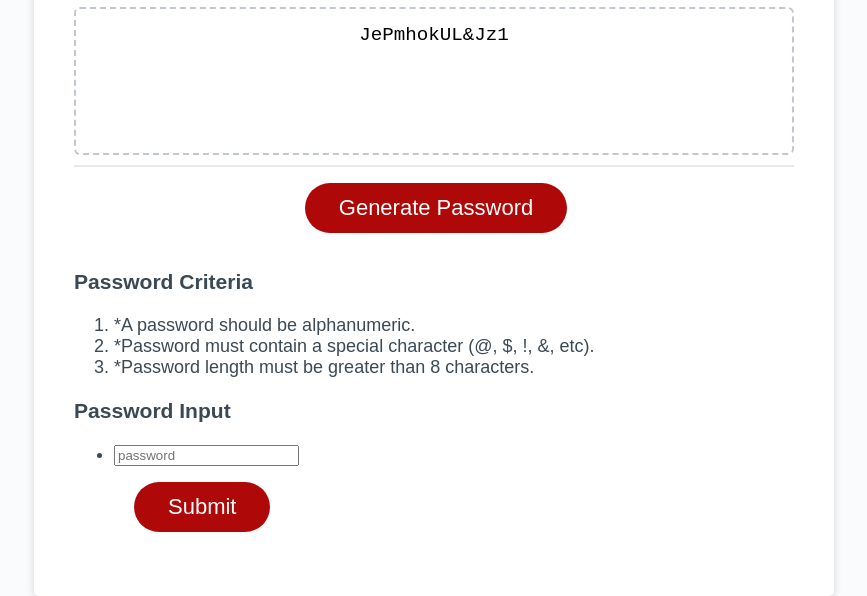
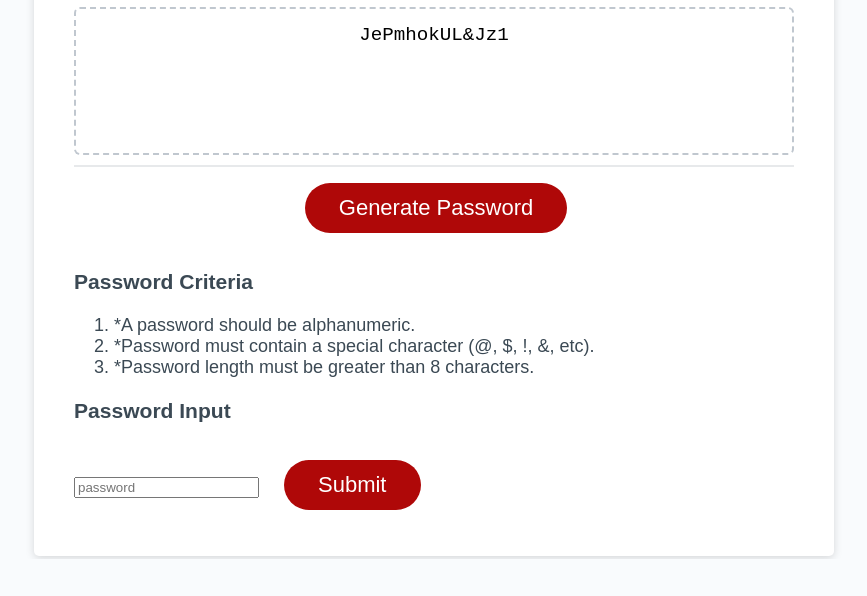
Before and after one commit to ChipHvzvrd/password-generator, a plain HTML site: page index.html in a window 1280 px wide. Both pictures are taken after a click on the button "Generate Password". Shown: the part 241-837 px from the top of the page, without its empty margins (206-1073 px from the left). After the commit the page ends 800 px from the top, so only its background shows below. Drawn offline with Linux system fonts and the light colour scheme.

Commit message:
small HTML commits

```diff
--- a/assets/script.js
+++ b/assets/script.js
@@ -38,4 +38,4 @@ function checkPassword(inputtxt){
 // Add event listener to generate button
 generateBtn.addEventListener("click", writePassword);
 generateBtn.addEventListener("click", passwordCriteria);
-//passwordInput.addEventListener("click", checkPassword);
+passwordInput.addEventListener("click", checkPassword);
--- a/index.html
+++ b/index.html
@@ -37,11 +37,9 @@
             <li>*Password length must be greater than 8 characters.</li>
           </ol>
           <h3>Password Input</h3>
-          <form name="passwordForm" action="#">
-            <ul>
-              <li><input type="text" name="text1" placeholder="password"></li>
-              <button id="passwordInput" class="btn">Submit</button>
-            </ul>
+          <form class="passwordForm">
+            <input type="text" name="text1" placeholder="password">
+            <button id="passwordInput" class="btn">Submit</button>
           </form>
           </div>
         </div>
```
